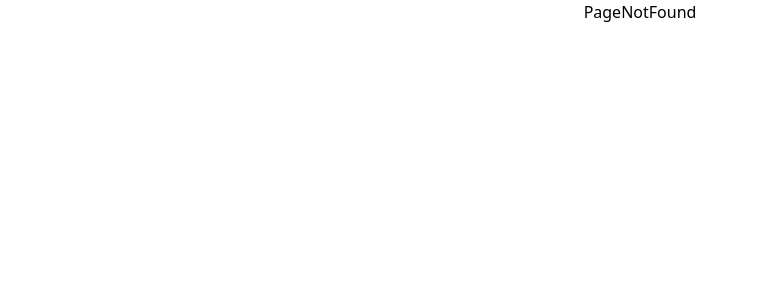
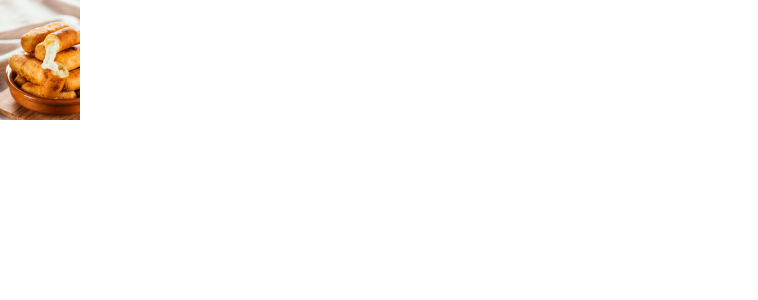
Before and after one commit to JesusNunezFT/restaurant_react_tailwind, a React (Vite) app: page /Ejemplo in a window 1280 px wide. Shown: the top 300 px of the page, without its empty margins (0-758 px from the left). Built offline with nearby package versions, Linux system fonts and the light colour scheme.

Commit message:
nueva ruta EJEMPLO

```diff
--- a/src/AppRouter.jsx
+++ b/src/AppRouter.jsx
@@ -9,6 +9,7 @@ import Pecaditos from "./pages/pecaditos";
 import Bebidas from "./pages/Bebidas";
 import Especiales from "./pages/Especiales";
 import PageNotFound from "./pages/pageNotFound";
+import Ejemplo from "./pages/Ejemplo/Ejemplo";
 
 export const AppRouter = createBrowserRouter(
   createRoutesFromElements(
@@ -18,6 +19,7 @@ export const AppRouter = createBrowserRouter(
       <Route path="/Pecaditos" element={<Pecaditos />} />
       <Route path="/Bebidas" element={<Bebidas />} />
       <Route path="/Especiales" element={<Especiales />} />
+      <Route path="/Ejemplo" element={<Ejemplo />} />
       <Route path="*" element={<PageNotFound />} />
     </>
   )
--- /dev/null
+++ b/src/pages/Ejemplo/Ejemplo.jsx
@@ -0,0 +1,49 @@
+import pasabocas from "../../imagen/pasabocas.jpg";
+import { useState } from "react";
+
+const Ejemplo = () => {
+  const [modalOpen, setModalOpen] = useState(false);
+  const [imageSelected, setImageSelected] = useState(pasabocas);
+
+  const toggleModal = () => {
+    setImageSelected(pasabocas)
+    setModalOpen(!modalOpen);
+  };
+
+
+  return (
+    <div>
+      <img
+        src={imageSelected}
+        alt="Imagen"
+        className="cursor-pointer w-20"
+        onClick={toggleModal}
+      />
+
+      {modalOpen && (
+        <div
+          style={{
+            position: "fixed",
+            top: 0,
+            left: 0,
+            right: 0,
+            bottom: 0,
+            background: "rgba(0, 0, 0, 0.8)",
+            display: "flex",
+            justifyContent: "center",
+            alignItems: "center",
+          }}
+          onClick={toggleModal}
+        >
+          <img
+            src={imageSelected}
+            alt="Imagen en modal"
+            style={{ maxHeight: "90vh", maxWidth: "90vw" }}
+          />
+        </div>
+      )}
+    </div>
+  );
+};
+
+export default Ejemplo;
```
